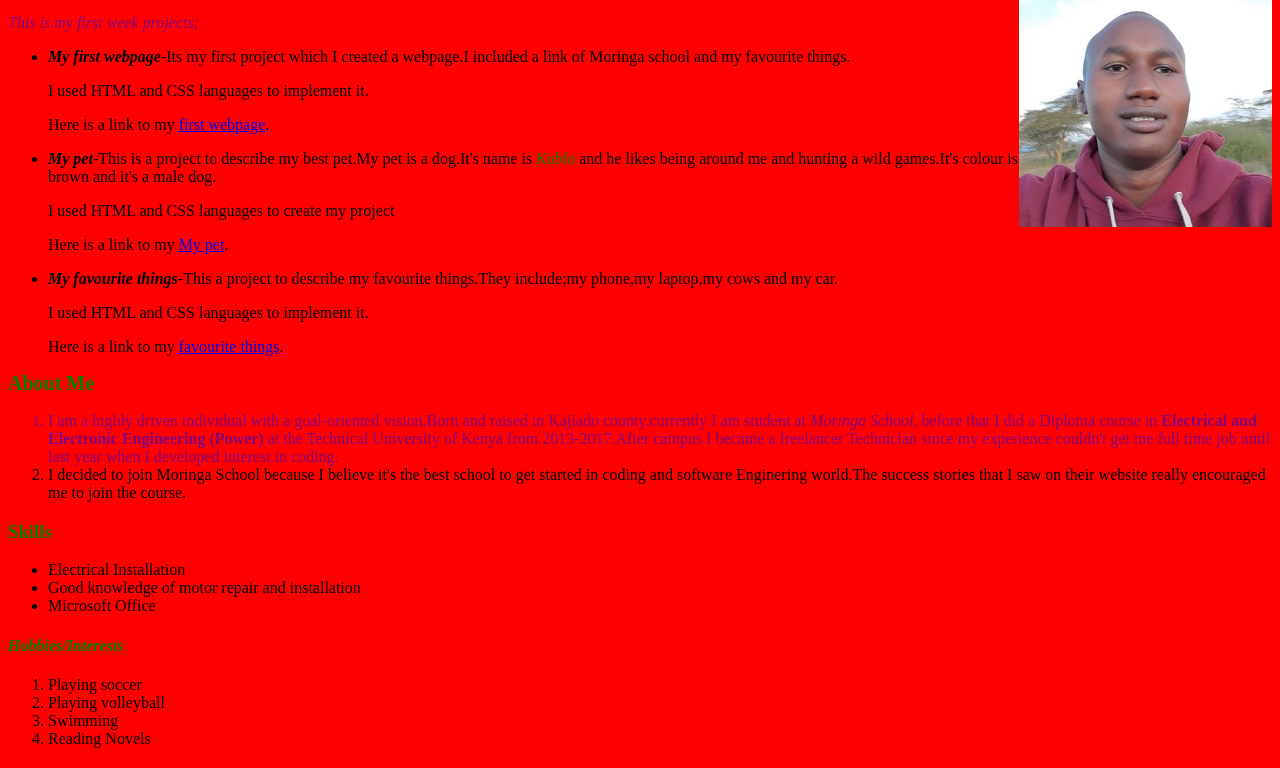
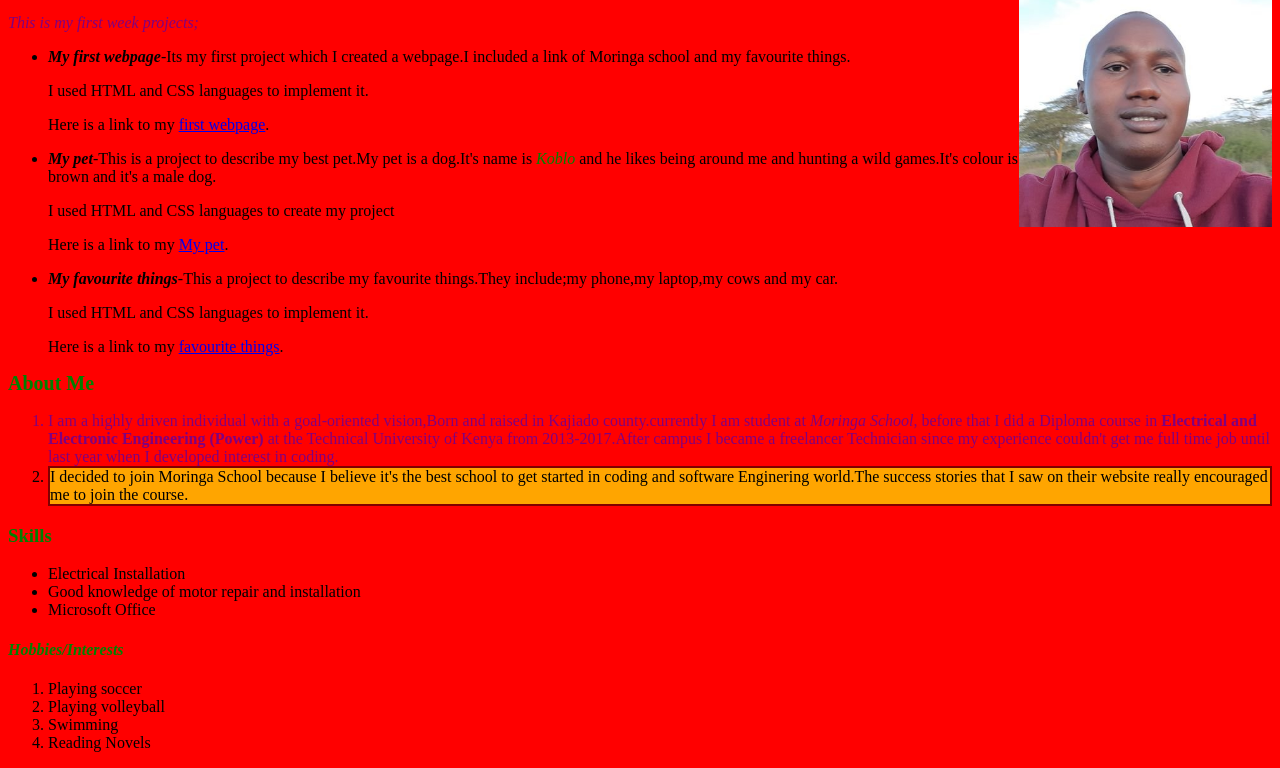
Before and after one commit to Paul-568/Paul-Tuleto, a plain HTML site: page index.html in a window 1280 px wide. Shown: the part 108-876 px from the top of the page. Drawn offline with Linux system fonts and the light colour scheme.

Commit message:
added a box model

```diff
--- a/css/styles.css
+++ b/css/styles.css
@@ -38,3 +38,7 @@ img{
 	width: 100%;
 	float: left;
 }
+.text-box{
+	border: 2px solid maroon;
+	background-color: orange
+}
--- a/index.html
+++ b/index.html
@@ -3,7 +3,7 @@
 
     <head>
         <title>Paul Koinet Tuleto</title>
-        <link href="css/styles.css" rel="stylesheet" type="text/css">
+        <link href="css/styles.css" rel="stylesheet" type="text/css" media="all">
     </head>
 
     <body>
@@ -26,7 +26,7 @@
             <h2>About Me</h2>
         	<ol>
                 <li id="line1">I am a highly driven individual with a goal-oriented vision,Born and raised in Kajiado county.currently I am student at <em>Moringa School</em>, before that I did a Diploma course in <strong>Electrical and Electronic Engineering (Power)</strong> at the Technical University of Kenya from 2013-2017.After campus I became a freelancer Technician since my experience couldn't get me full time job until last year when I developed interest in coding.</li>
-        		<li>I decided to join Moringa School because I believe it's the best school to get started in coding and software Enginering world.The success stories that I saw on their website really encouraged me to join the course.</li>
+        		<li class="text-box">I decided to join Moringa School because I believe it's the best school to get started in coding and software Enginering world.The success stories that I saw on their website really encouraged me to join the course.</li>
             </ol>
         	<h3>Skills</h3>
         	<ul>
```
